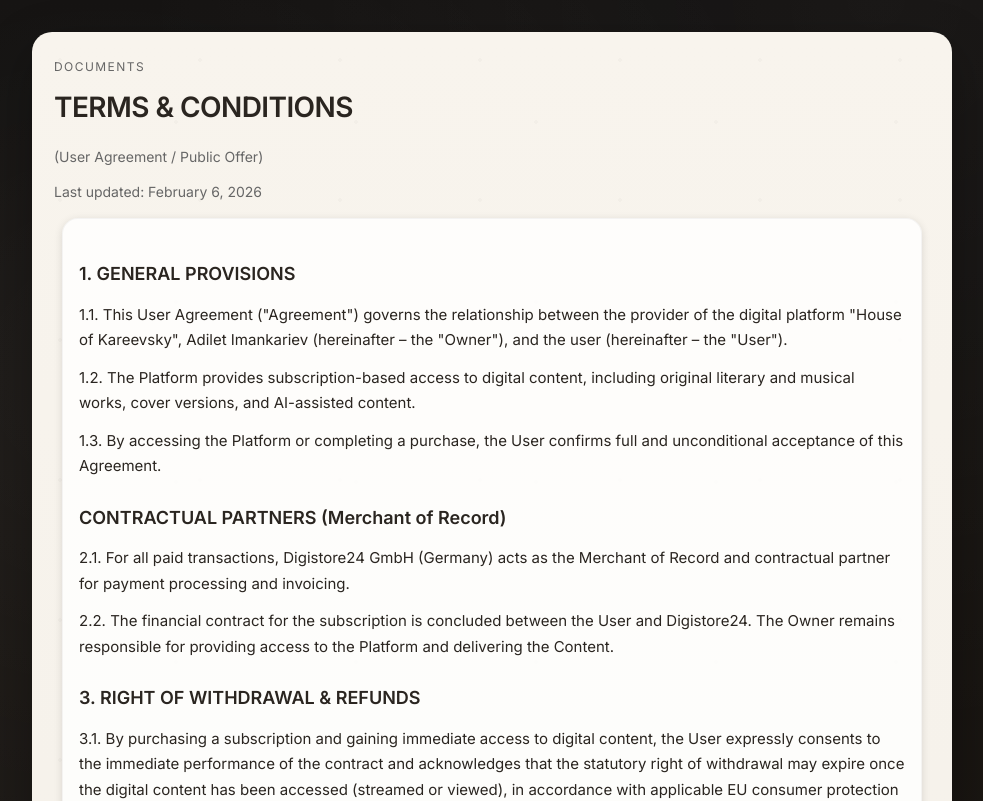
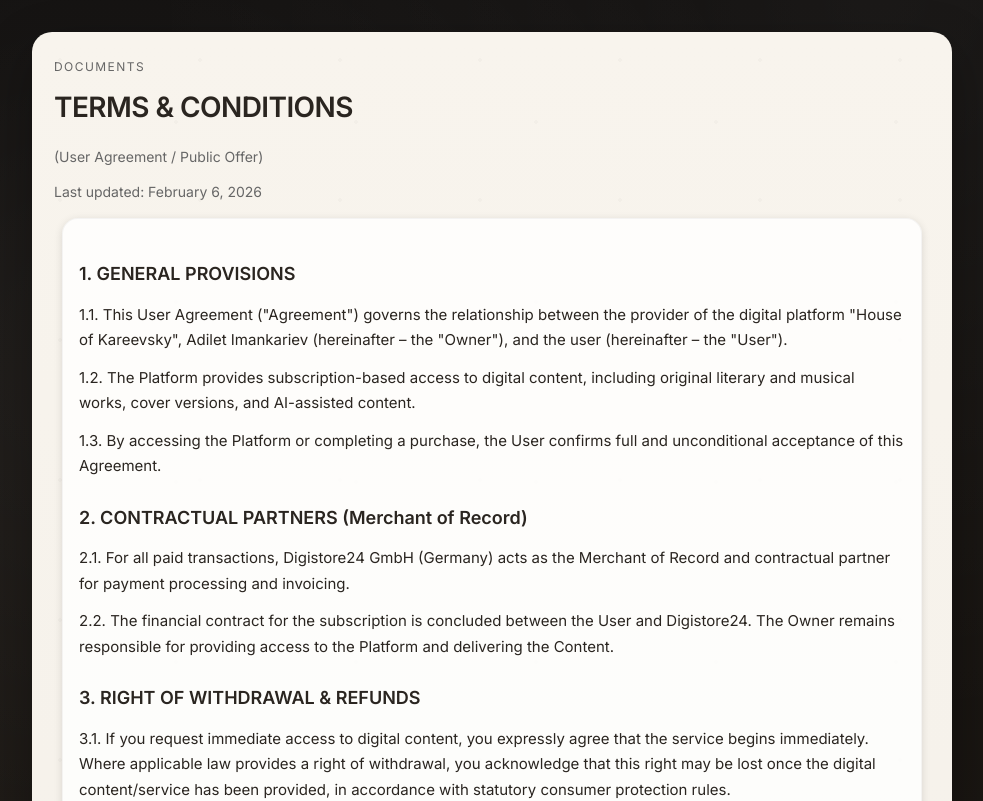
Before and after one commit to akartoperations-cmd/house-of-kareevsky, a Next.js app: page /terms in a window 1280 px wide. Shown: the top 801 px of the page, without its empty margins (148-1131 px from the left). Built offline with nearby package versions, Linux system fonts and the light colour scheme; no server answers.

Commit message:
Fix Terms section 2 heading and refunds text
Co-authored-by: Adilet Imankariev <akartoperations-cmd@users.noreply.github.com>

```diff
--- a/app/terms/page.tsx
+++ b/app/terms/page.tsx
@@ -57,7 +57,7 @@ export default function TermsPage() {
           </p>
 
           <h2 style={{ fontSize: '18px', fontWeight: '600', marginTop: '24px', marginBottom: '12px' }}>
-            CONTRACTUAL PARTNERS (Merchant of Record)
+            2. CONTRACTUAL PARTNERS (Merchant of Record)
           </h2>
           <p style={{ marginBottom: '12px' }}>
             2.1. For all paid transactions, Digistore24 GmbH (Germany) acts as the Merchant of Record and contractual partner for payment processing and invoicing.
@@ -70,10 +70,10 @@ export default function TermsPage() {
             3. RIGHT OF WITHDRAWAL &amp; REFUNDS
           </h2>
           <p style={{ marginBottom: '12px' }}>
-            3.1. By purchasing a subscription and gaining immediate access to digital content, the User expressly consents to the immediate performance of the contract and acknowledges that the statutory right of withdrawal may expire once the digital content has been accessed (streamed or viewed), in accordance with applicable EU consumer protection laws.
+            3.1. If you request immediate access to digital content, you expressly agree that the service begins immediately. Where applicable law provides a right of withdrawal, you acknowledge that this right may be lost once the digital content/service has been provided, in accordance with statutory consumer protection rules.
           </p>
           <p style={{ marginBottom: '12px' }}>
-            3.2. Refunds, cancellations, and chargebacks are handled strictly in accordance with Digistore24&apos;s official refund policy and mandatory consumer protection regulations.
+            {"3.2. Refunds, cancellations, and chargebacks are handled strictly in accordance with Digistore24's official refund policy and mandatory consumer protection regulations."}
           </p>
 
           <h2 style={{ fontSize: '18px', fontWeight: '600', marginTop: '24px', marginBottom: '12px' }}>
```
